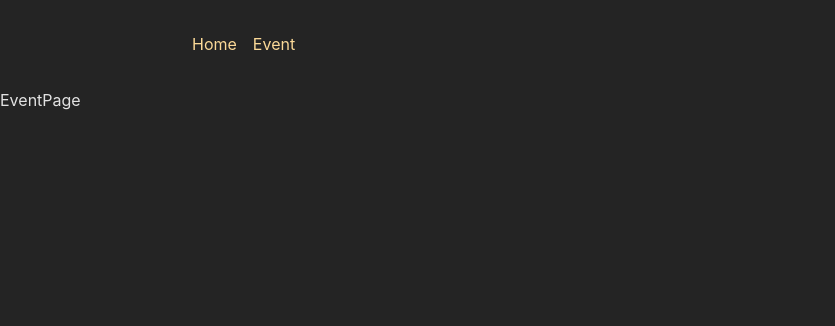
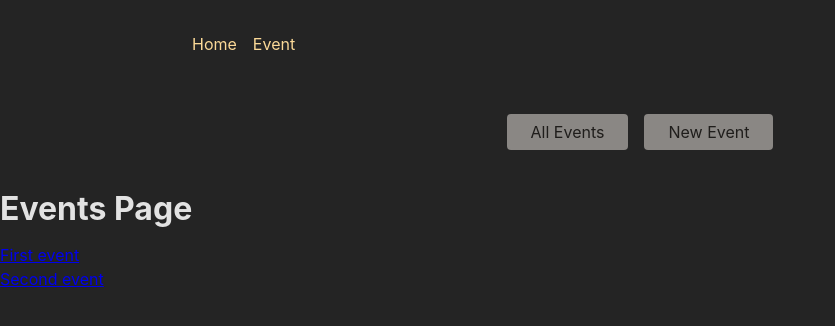
Before and after one commit to gogouravr/react-router-dom-practice, a React (Create React App) app in the folder frontend/: page /events in a window 1280 px wide. Shown: the top 326 px of the page, without its empty margins (0-835 px from the left). Built offline with nearby package versions, Linux system fonts and the light colour scheme.

Commit message:
Finish tasks

```diff
--- a/frontend/src/App.js
+++ b/frontend/src/App.js
@@ -27,6 +27,8 @@ import EventDetailPage from './pages/EventDetail';
 import EditEventPage from './pages/EditEvent';
 import NewEventPage from './pages/NewEvent';
 import RootLayout from './layouts/RootLayout';
+import EventLayout from './layouts/EventLayout'
+
 
 function App() {
   const router = createBrowserRouter([
@@ -40,6 +42,7 @@ function App() {
         },
         {
           path: '/events',
+          element: <EventLayout />,
           children: [
             {
               index: true,
--- a/frontend/src/components/EventsNavigation.js
+++ b/frontend/src/components/EventsNavigation.js
@@ -1,4 +1,5 @@
 import classes from './EventsNavigation.module.css';
+import { NavLink } from 'react-router-dom';
 
 function EventsNavigation() {
   return (
@@ -6,10 +7,15 @@ function EventsNavigation() {
       <nav>
         <ul className={classes.list}>
           <li>
-            <a href="/events">All Events</a>
+            <NavLink to='' className={({ isActive }) => isActive ? 'active' : undefined} >
+
+              All Events
+            </NavLink>
           </li>
           <li>
-            <a href="/events/new">New Event</a>
+            <NavLink to='new' className={({ isActive }) => isActive ? 'active' : undefined} >
+              New Event
+            </NavLink>
           </li>
         </ul>
       </nav>
--- a/frontend/src/components/MainNavigation.js
+++ b/frontend/src/components/MainNavigation.js
@@ -7,12 +7,12 @@ function MainNavigation() {
       <nav>
         <ul className={classes.list}>
           <li>
-            <NavLink to=''>
+            <NavLink to='' className={({ isActive }) => isActive ? 'active' : undefined}>
               Home
             </NavLink>
           </li>
           <li>
-            <NavLink to='events'>
+            <NavLink to='events' className={({ isActive }) => isActive ? 'active' : undefined}>
               Event
             </NavLink>
           </li>
--- /dev/null
+++ b/frontend/src/layouts/EventLayout.jsx
@@ -0,0 +1,12 @@
+import React from 'react'
+import { Outlet } from 'react-router-dom';
+import EventsNavigation from '../components/EventsNavigation'
+
+export default function RootLayout() {
+    return (
+        <>
+            <EventsNavigation />
+            <Outlet />
+        </>
+    )
+}
--- a/frontend/src/pages/Event.jsx
+++ b/frontend/src/pages/Event.jsx
@@ -1,7 +1,26 @@
 import React from 'react'
+import { Link } from 'react-router-dom'
 
-export default function EventPage() {
+const EVENTS = [
+    {
+        id: 'e1',
+        title: 'First event'
+    },
+    {
+        id: 'e2',
+        title: 'Second event'
+    }
+]
+
+export default function EventsPage() {
     return (
-        <div>EventPage</div>
+        <div>
+            <h1>Events Page</h1>
+            <ul>
+                {EVENTS.map(event => <li key={event.id}>
+                    <Link to={event.id}>{event.title} </Link>
+                </li>)}
+            </ul>
+        </div>
     )
 }
--- a/frontend/src/pages/EventDetail.jsx
+++ b/frontend/src/pages/EventDetail.jsx
@@ -1,7 +1,12 @@
 import React from 'react'
+import { useParams } from 'react-router-dom'
 
 export default function EventDetailPage() {
+    const { eventId } = useParams();
     return (
-        <div>EventDetailPage</div>
+        <>
+            <div>EventDetailPage</div>
+            <div>{eventId}</div>
+        </>
     )
 }
```
